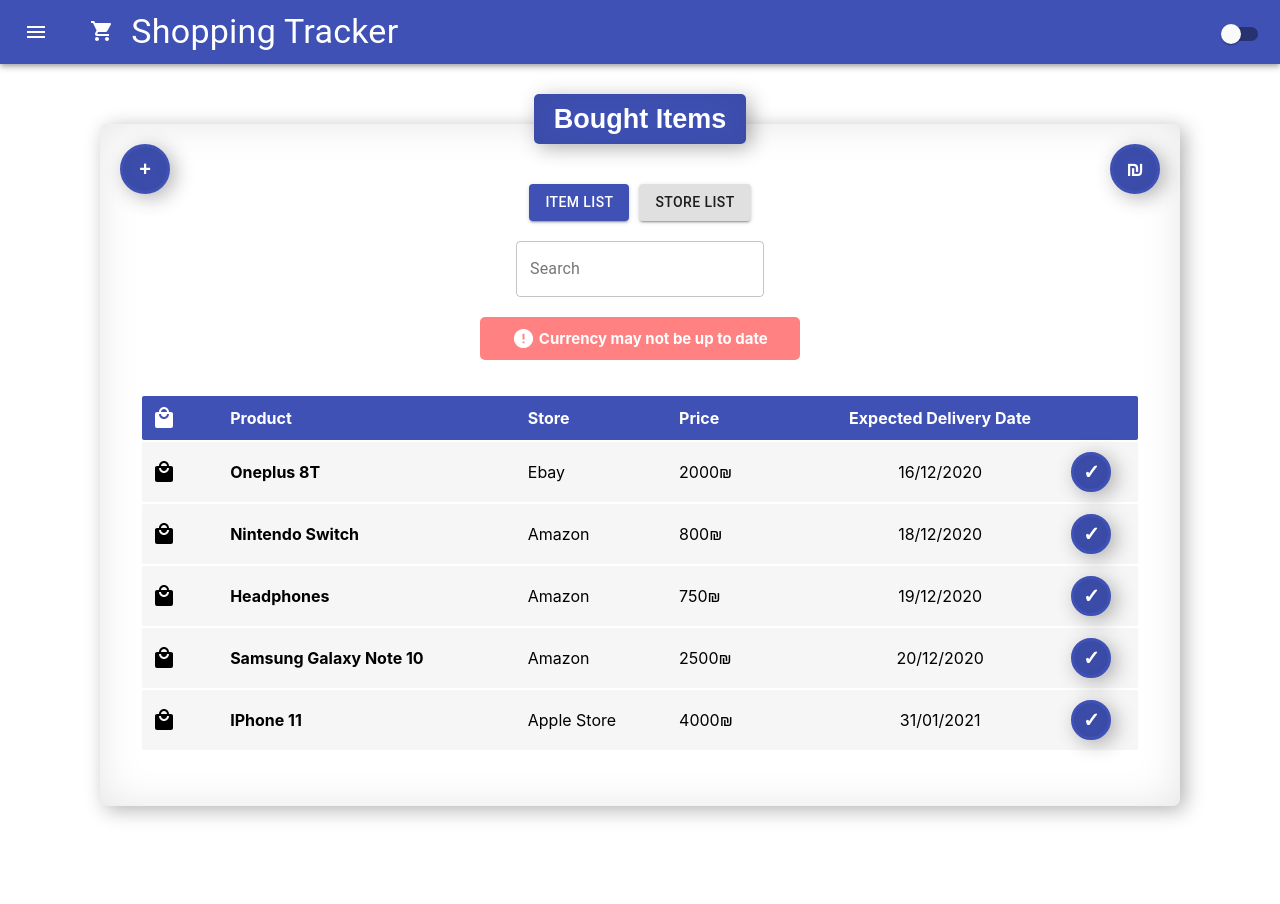
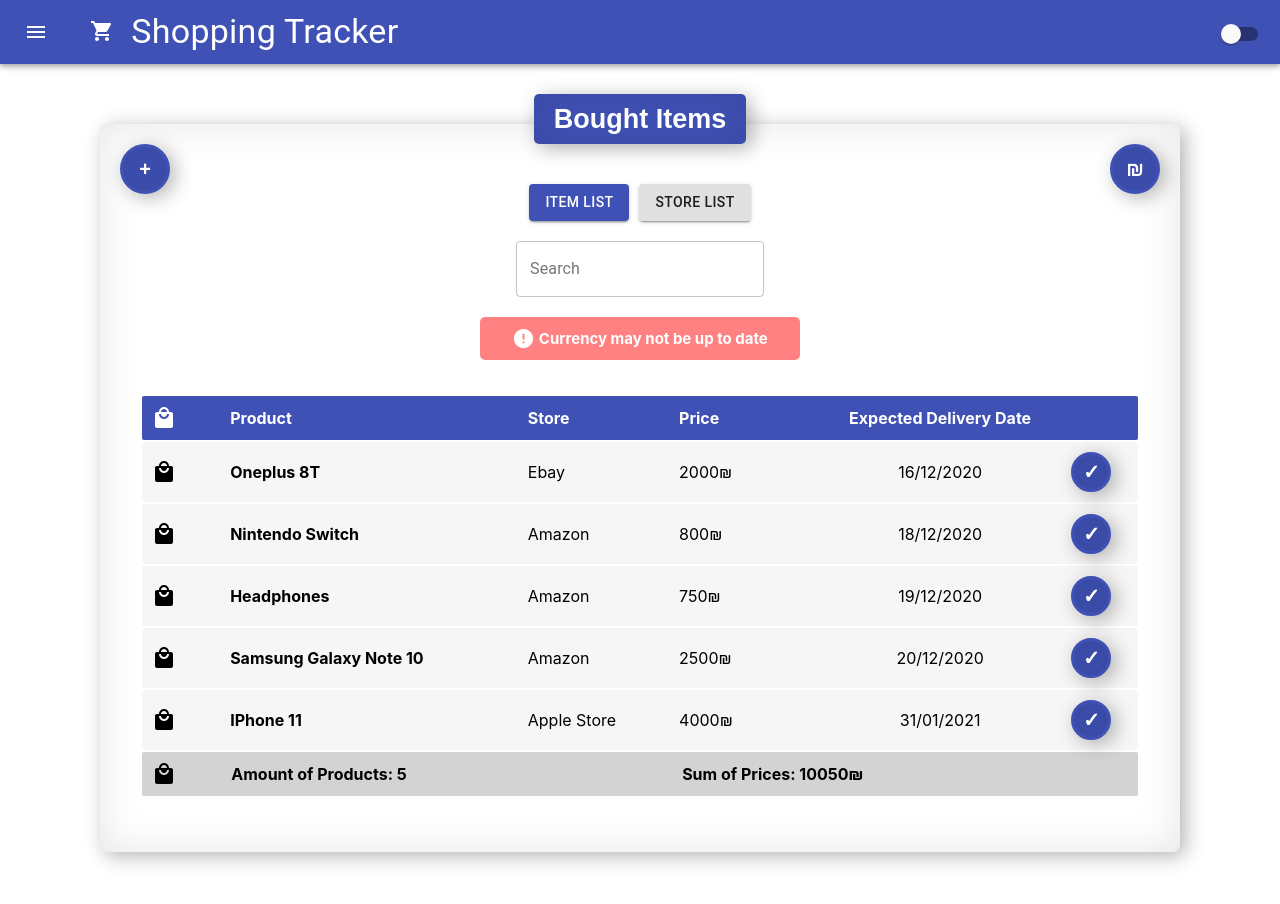
Before and after one commit to AmirDebbie/Amir-Debbie-15-12-2020, a React (Create React App) app in the folder shopping-tracker/: page /list in a window 1280 px wide. Shown: the top 904 px of the page. Before the commit the page ends 866 px from the top, so only its background shows below. Built offline with nearby package versions, Linux system fonts and the light colour scheme; no server answers.

Commit message:
added amount of products and sum of money

```diff
--- a/shopping-tracker/src/components/boughtItems/AddItem.js
+++ b/shopping-tracker/src/components/boughtItems/AddItem.js
@@ -63,6 +63,7 @@ function AddItem() {
     data.deliveryDate = new Date(data.deliveryDate).valueOf();
     data.received = false;
     data.receivedDate = null;
+    data.priceInShekels = Number(data.priceInShekels);
     data.id = uuidv4();
     dispatch(setList([...shoppingList, data]));
     handleClose();
--- a/shopping-tracker/src/components/boughtItems/ItemList.js
+++ b/shopping-tracker/src/components/boughtItems/ItemList.js
@@ -1,4 +1,4 @@
-import React, { useState, useEffect } from "react";
+import React, { useState, useEffect, useMemo } from "react";
 import { useDispatch, useSelector } from "react-redux";
 import { setList } from "../../redux/actions";
 import { capitalize, formatToIsraeliDate } from "../../helpers";
@@ -12,6 +12,7 @@ import {
   Center,
   searchInputProps,
   searchInputLabelProps,
+  TableFooter,
 } from "../../styles";
 import { Tooltip, TextField } from "@material-ui/core";
 import LocalMallIcon from "@material-ui/icons/LocalMall";
@@ -23,7 +24,9 @@ function ItemList() {
     (state) => state
   );
   const [filterInput, setFilterInput] = useState("");
-  const [filteredList, setFilteredList] = useState(shoppingList);
+  const [filteredList, setFilteredList] = useState(
+    shoppingList.filter((item) => !item.received)
+  );
   const handleFilter = (e) => {
     const input = e.target.value;
     setFilterInput(input);
@@ -48,7 +51,7 @@ function ItemList() {
   };
 
   useEffect(() => {
-    setFilteredList(shoppingList);
+    setFilteredList(shoppingList.filter((item) => !item.received));
     setFilterInput("");
   }, [shoppingList]);
 
@@ -68,6 +71,11 @@ function ItemList() {
       ? priceInShekels
       : Math.round(priceInShekels / currency.dif);
   };
+
+  const filteredListPriceSum = useMemo(() => {
+    return filteredList.reduce((acc, item) => acc + item.priceInShekels, 0);
+  }, [filteredList]);
+
   return (
     <>
       <Center>
@@ -110,7 +118,6 @@ function ItemList() {
           </TableHeader>
         </li>
         {filteredList
-          .filter((item) => !item.received)
           .sort((a, b) => a.deliveryDate - b.deliveryDate)
           .map((item, i) => (
             <li className="itemListItem" key={item.id}>
@@ -138,6 +145,18 @@ function ItemList() {
               </StyledDivForList>
             </li>
           ))}
+        <li>
+          <TableFooter repeatFormula="0.5fr 3fr 3fr">
+            {innerWidth > 768 && <LocalMallIcon />}
+            <StyledSpan weight="bold">
+              Amount of Products: {filteredList.length}
+            </StyledSpan>
+            <StyledSpan weight="bold">
+              Sum of Prices: {getPrice(filteredListPriceSum)}
+              {currency.current === "ILS" ? "₪" : "$"}
+            </StyledSpan>
+          </TableFooter>
+        </li>
       </StyledUl>
     </>
   );
--- a/shopping-tracker/src/components/receivedItems/ReceivedItemList.js
+++ b/shopping-tracker/src/components/receivedItems/ReceivedItemList.js
@@ -1,4 +1,4 @@
-import React, { useState } from "react";
+import React, { useState, useMemo } from "react";
 import { useSelector } from "react-redux";
 import { capitalize, formatToIsraeliDate } from "../../helpers";
 import {
@@ -10,6 +10,7 @@ import {
   Center,
   searchInputProps,
   searchInputLabelProps,
+  TableFooter,
 } from "../../styles";
 import LocalMallIcon from "@material-ui/icons/LocalMall";
 import ErrorOutlinedIcon from "@material-ui/icons/ErrorOutlined";
@@ -20,7 +21,9 @@ function ReceivedItemList() {
     (state) => state
   );
   const [filterInput, setFilterInput] = useState("");
-  const [filteredList, setFilteredList] = useState(shoppingList);
+  const [filteredList, setFilteredList] = useState(
+    shoppingList.filter((item) => item.received)
+  );
 
   const handleFilter = (e) => {
     const input = e.target.value;
@@ -50,6 +53,11 @@ function ReceivedItemList() {
       ? priceInShekels
       : Math.round(priceInShekels / currency.dif);
   };
+
+  const filteredListPriceSum = useMemo(() => {
+    return filteredList.reduce((acc, item) => acc + item.priceInShekels, 0);
+  }, [filteredList]);
+
   return (
     <>
       <Center>
@@ -97,7 +105,7 @@ function ReceivedItemList() {
           </TableHeader>
         </li>
         {filteredList
-          .filter((item) => item.received)
+
           .sort((a, b) => a.receivedDate - b.receivedDate)
           .map((item) => (
             <li className="receivedListItem" key={item.id}>
@@ -121,6 +129,18 @@ function ReceivedItemList() {
               </StyledDivForList>
             </li>
           ))}
+        <li>
+          <TableFooter repeatFormula="0.5fr 3fr 3fr">
+            {innerWidth > 768 && <LocalMallIcon />}
+            <StyledSpan weight="bold">
+              Amount of Products: {filteredList.length}
+            </StyledSpan>
+            <StyledSpan weight="bold">
+              Sum of Prices: {getPrice(filteredListPriceSum)}
+              {currency.current === "ILS" ? "₪" : "$"}
+            </StyledSpan>
+          </TableFooter>
+        </li>
       </StyledUl>
     </>
   );
--- a/shopping-tracker/src/redux/reducers/currencyReducer.js
+++ b/shopping-tracker/src/redux/reducers/currencyReducer.js
@@ -6,13 +6,19 @@ import {
 
 const currencyState = {
   current: "ILS",
-  dif: 3.2,
+  dif: 3.3,
   error: "",
 };
+
+const previousCurrency = localStorage.getItem("currency");
+if (previousCurrency) {
+  currencyState.current = previousCurrency;
+}
 
 export default function currencyReducer(state = currencyState, action) {
   switch (action.type) {
     case TOGGLE_CURRENCY:
+      localStorage.setItem("currency", state.current === "ILS" ? "USD" : "ILS");
       return {
         ...state,
         current: state.current === "ILS" ? "USD" : "ILS",
--- a/shopping-tracker/src/styles/styledComponents.js
+++ b/shopping-tracker/src/styles/styledComponents.js
@@ -93,6 +93,15 @@ export const TableHeader = styled(StyledDivForList)`
   background-color: ${({ theme }) => theme.colors.main};
   color: white;
 `;
+
+export const TableFooter = styled(StyledDivForList)`
+  background-color: ${({ theme }) => theme.colors.tableFooter};
+
+  @media (max-width: 768px) {
+    grid-template-columns: 3fr 3fr;
+  }
+`;
+
 export const ErrorDiv = styled.div`
   display: flex;
   align-items: center;
--- a/shopping-tracker/src/styles/themes/dark.js
+++ b/shopping-tracker/src/styles/themes/dark.js
@@ -5,5 +5,6 @@ export const darkTheme = {
     background: "#2A2A2A",
     main: "#3C4479",
     font: "white",
+    tableFooter: "#222",
   },
 };
--- a/shopping-tracker/src/styles/themes/light.js
+++ b/shopping-tracker/src/styles/themes/light.js
@@ -5,5 +5,6 @@ export const lightTheme = {
     background: "#FFFFFF",
     main: "#3f51b5",
     font: "black",
+    tableFooter: "lightgrey",
   },
 };
```
Also changed, not shown: 2 other files (tests, documents, lock files or other folders).
